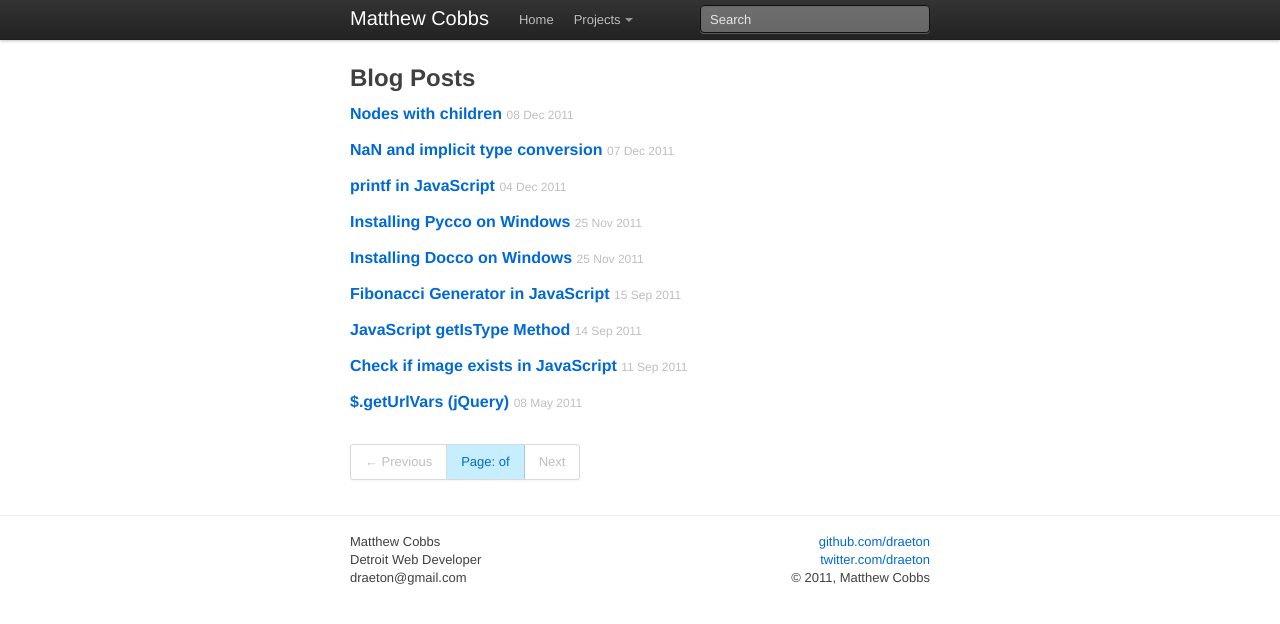
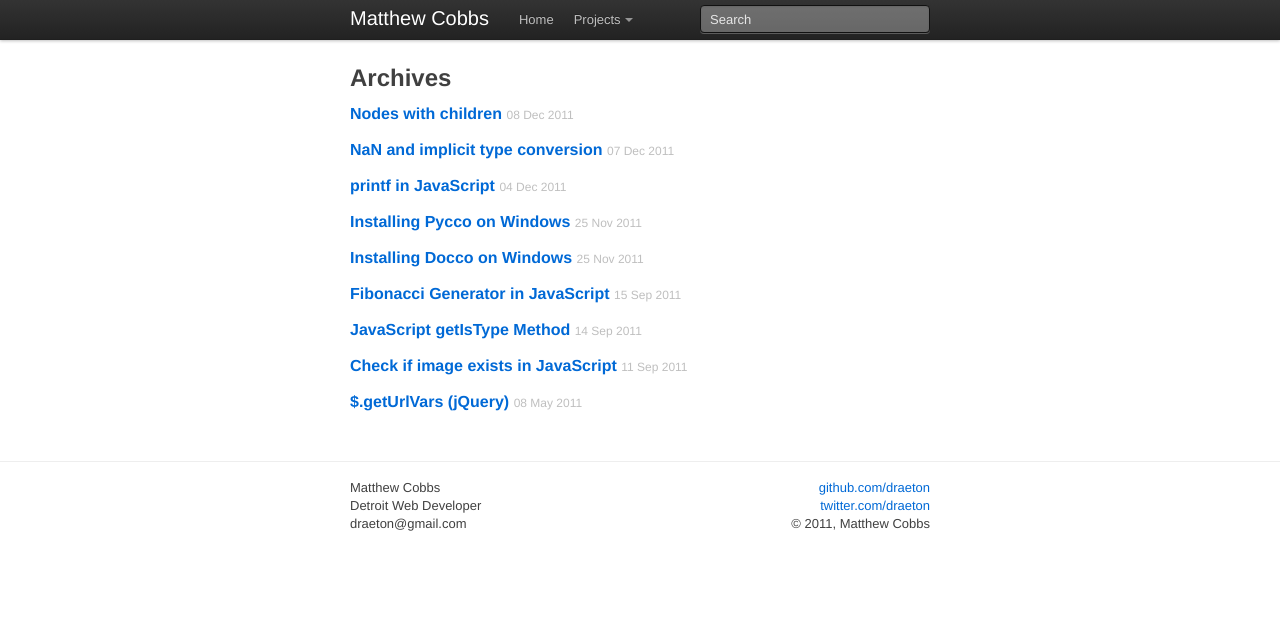
Before and after one commit to draeton/draeton.github.com, a Jekyll site: the page built from archives.html, in a window 1280 px wide. Shown: the top 624 px of the page. Built offline with Jekyll 4.4.1, drawn with Linux system fonts in a browser that asks for light colours; nearby versions of some CDN libraries; Markdown is read by kramdown in place of the engine named in the settings.

Commit message:
moving pagination to index

```diff
--- a/archives.html
+++ b/archives.html
@@ -5,7 +5,7 @@
 
 <!-- start section -->
 <section id="blogposts">
-    <h2>Blog Posts</h2>
+    <h2>Archives</h2>
 
 {% for post in site.posts %}
 
@@ -18,21 +18,3 @@
 {% endfor %}
 </section>
 <!-- end section -->
-
-
-<!-- Pagination links -->
-<div class="pagination">
-    <ul>
-    {% if paginator.previous_page %}
-        <li class="prev"><a href="/page{{paginator.previous_page}}">&larr; Previous</a></li>
-    {% else %}
-        <li class="prev disabled"><a href="javascript:void(0)">&larr; Previous</a></li>
-    {% endif %}
-        <li class="active"><a href="javascript:void(0)">Page: {{paginator.page}} of {{paginator.total_pages}}</a></li>
-    {% if paginator.next_page %}
-        <li class="next"><a href="/page{{paginator.next_page}}">Next & rarr;</a></li>
-    {% else %}
-        <li class="next disabled"><a href="javascript:void(0)">Next</a></li>
-    {% endif %}
-    </ul>
-</div>
```
Also changed, not shown: index.html (+20 -2 lines).
